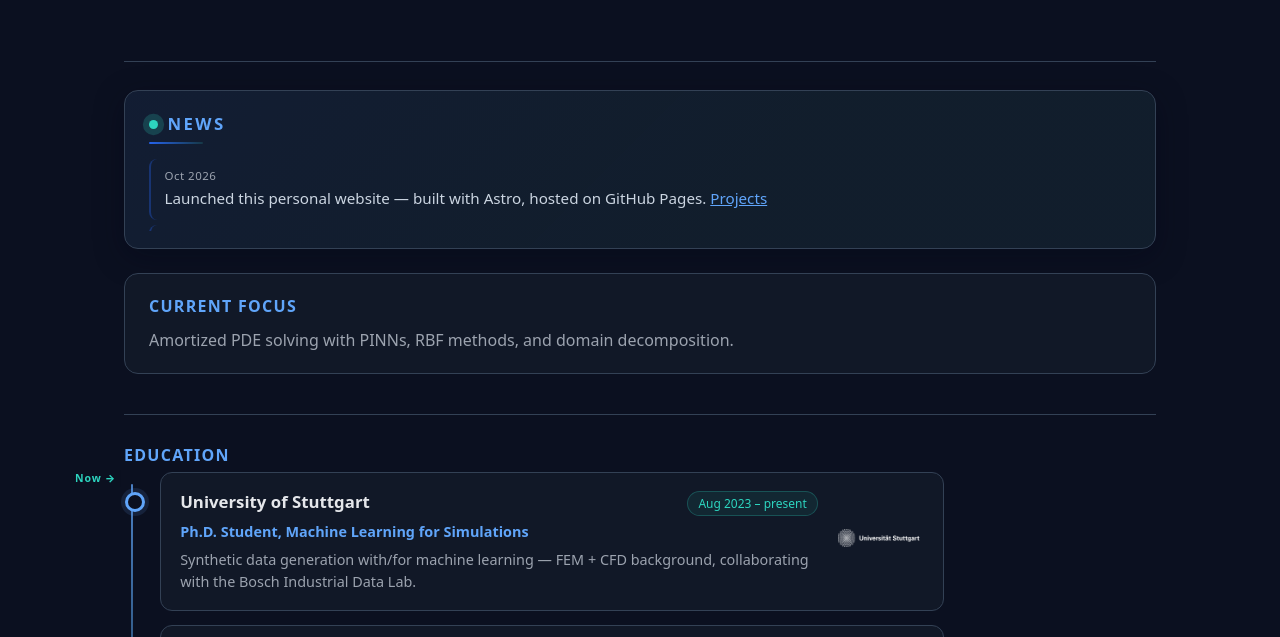
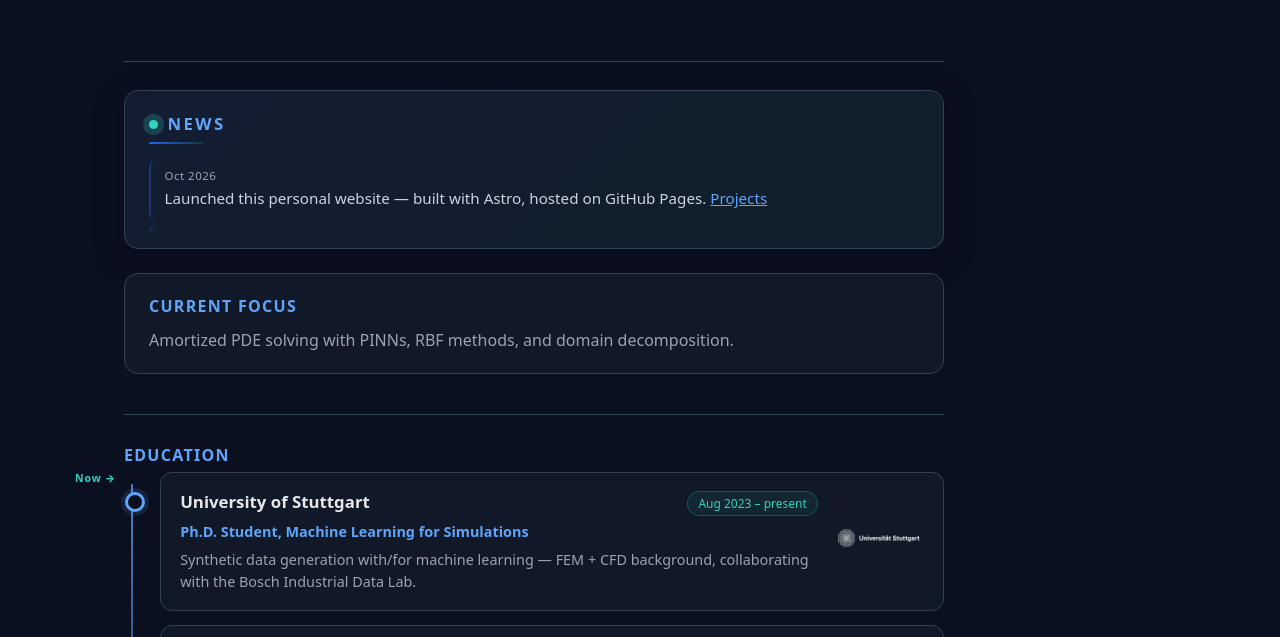
Before and after one commit to yoelt11/yoelt11.github.io, an Astro site: page / in a window 1280 px wide. Shown: the part 463-1100 px from the top of the page. Built offline with nearby package versions, Linux system fonts and the light colour scheme; Astro itself is replaced by a stand-in of ours.

Commit message:
site: align News/Current-focus and curriculum to consistent 820px column

```diff
--- a/src/pages/index.astro
+++ b/src/pages/index.astro
@@ -119,7 +119,8 @@ const supervision = [
   .btn.primary { background:#2563eb; border-color:#2563eb; color:#fff; }
   .btn.primary:hover { background:#1d4ed8; border-color:#1d4ed8; color:#fff; }
   .top-row { border-top:1px solid #334155; margin-top:2.5rem; padding-top:1.75rem;
-             display:grid; grid-template-columns:1fr; gap:1.5rem; align-items:start; }
+             display:grid; grid-template-columns:1fr; gap:1.5rem; align-items:start;
+             max-width:820px; }
   .focus h2 { font-size:1rem; text-transform:uppercase; letter-spacing:.08em;
               color:#60a5fa; margin:0 0 .5rem; }
   .focus p { margin:0; color:#9ca3af; line-height:1.6; }
@@ -128,6 +129,6 @@ const supervision = [
   .aff-logos a { opacity:.78; transition:opacity .15s; }
   .aff-logos a:hover { opacity:1; }
   .aff-logos img { height:30px; width:auto; max-width:130px; object-fit:contain;  }
-  .curriculum { display:grid; gap:1rem; margin-top:1.5rem; }
+  .curriculum { display:grid; gap:1rem; margin-top:1.5rem; max-width:820px; }
   @media (max-width: 800px) { .top-row { grid-template-columns:1fr; } }
 </style>
```
